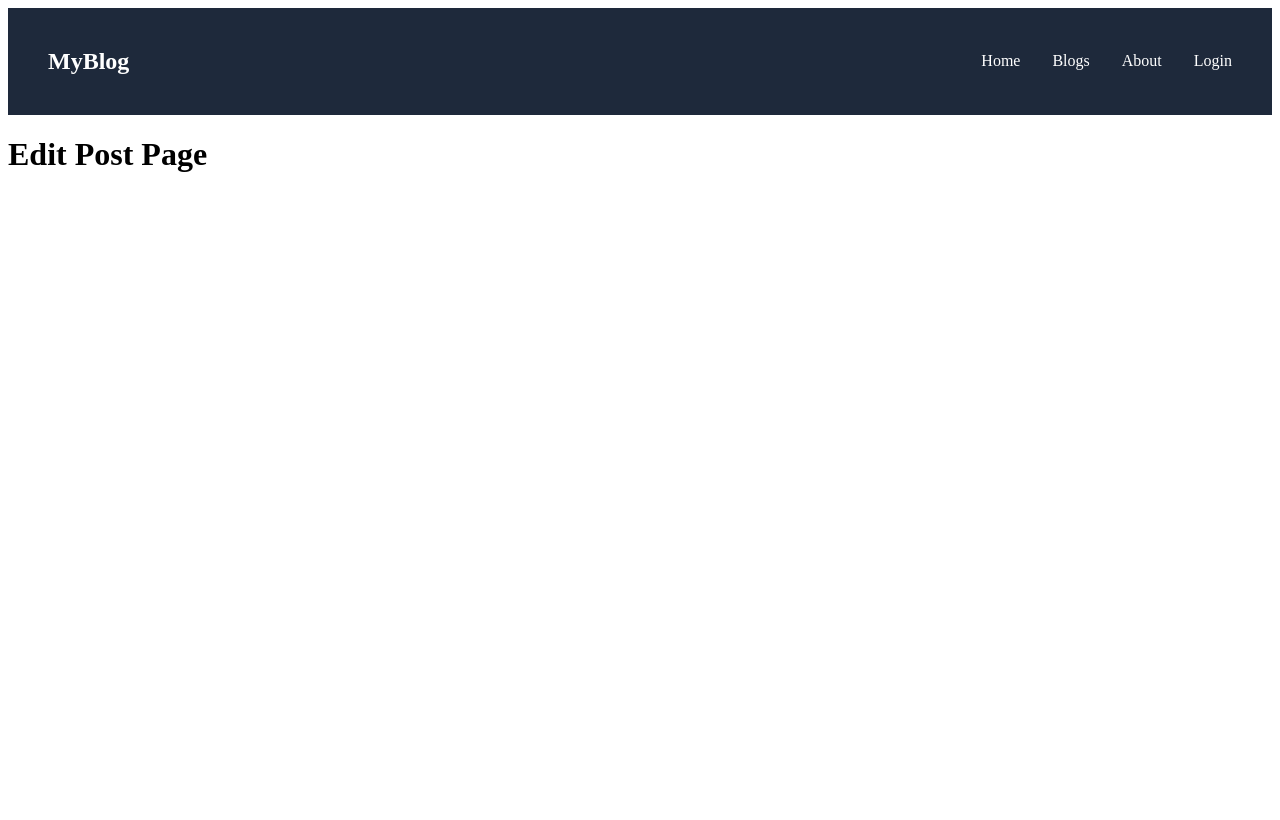
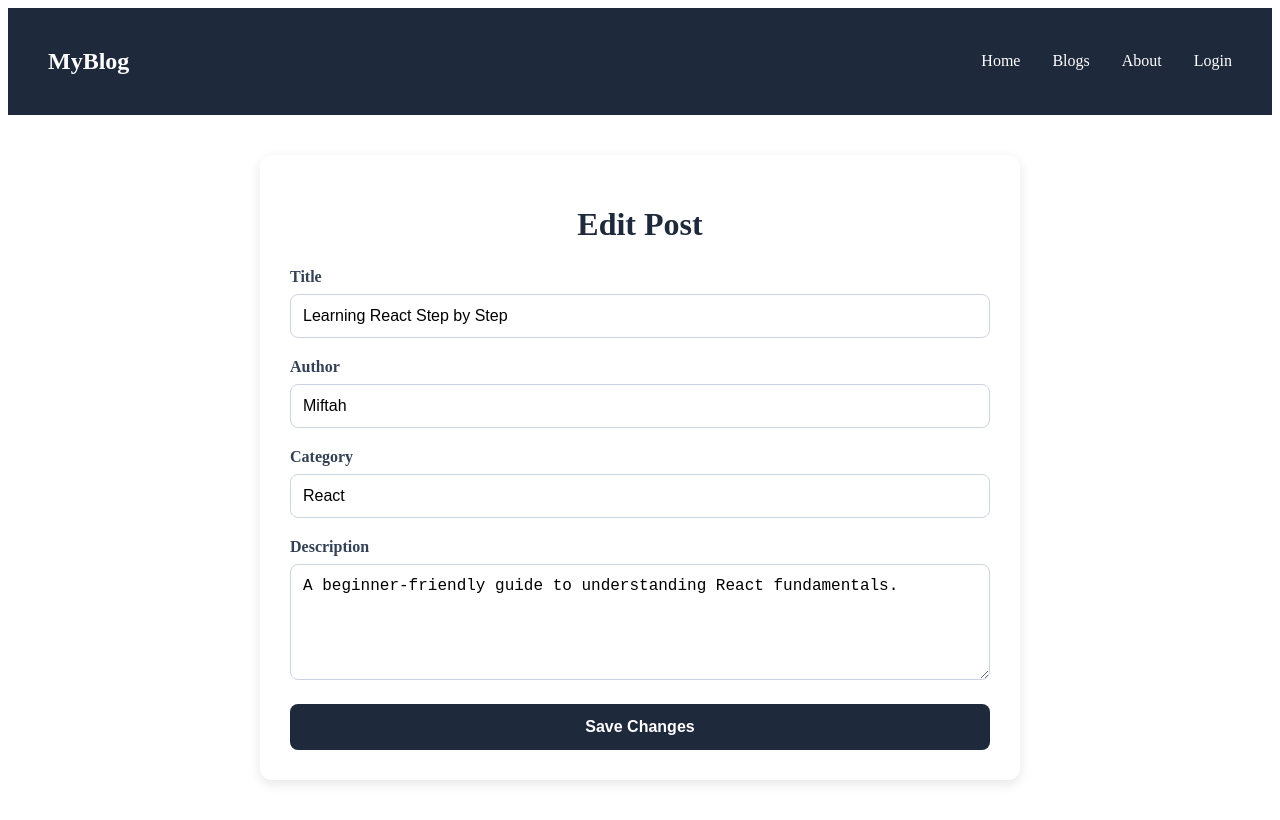
Before and after one commit to ibnumohammed99/react-final-project-blog-app, a React (Vite) app: page /edit-post/1 in a window 1280 px wide. Built offline with nearby package versions, Linux system fonts and the light colour scheme.

Commit message:
Add edit post feature with update functionality

```diff
--- a/src/pages/BlogDetails.jsx
+++ b/src/pages/BlogDetails.jsx
@@ -1,10 +1,17 @@
 import { useParams } from "react-router-dom";
-import posts from "../data/posts";
 
-function BlogDetails() {
+function BlogDetails({ posts }) {
   const { id } = useParams();
 
   const post = posts.find((post) => post.id === Number(id));
+
+  if (!post) {
+    return (
+      <div>
+        <h1>Post not found</h1>
+      </div>
+    );
+  }
 
   return (
     <div>
--- a/src/pages/EditPost.jsx
+++ b/src/pages/EditPost.jsx
@@ -1,7 +1,67 @@
-function EditPost() {
+import { useParams, useNavigate } from "react-router-dom";
+import { useState } from "react";
+import "../styles/EditPost.css";
+
+function EditPost({ posts, setPosts }) {
+  const { id } = useParams();
+  const navigate = useNavigate();
+
+  const post = posts.find((post) => post.id === Number(id));
+
+  const [title, setTitle] = useState(post.title);
+  const [author, setAuthor] = useState(post.author);
+  const [category, setCategory] = useState(post.category);
+  const [description, setDescription] = useState(post.description);
+
+  const handleUpdate = () => {
+    const updatedPost = {
+      ...post,
+      title,
+      author,
+      category,
+      description,
+    };
+
+    setPosts((previousPosts) =>
+      previousPosts.map((item) => (item.id === post.id ? updatedPost : item)),
+    );
+
+    navigate(`/blog/${post.id}`);
+  };
+
   return (
-    <div>
-      <h1>Edit Post Page</h1>
+    <div className="edit-post-container">
+      <h1>Edit Post</h1>
+
+      <label>Title</label>
+      <input
+        type="text"
+        value={title}
+        onChange={(e) => setTitle(e.target.value)}
+      />
+
+      <label>Author</label>
+      <input
+        type="text"
+        value={author}
+        onChange={(e) => setAuthor(e.target.value)}
+      />
+
+      <label>Category</label>
+      <input
+        type="text"
+        value={category}
+        onChange={(e) => setCategory(e.target.value)}
+      />
+
+      <label>Description</label>
+      <textarea
+        rows="5"
+        value={description}
+        onChange={(e) => setDescription(e.target.value)}
+      />
+
+      <button onClick={handleUpdate}>Save Changes</button>
     </div>
   );
 }
--- /dev/null
+++ b/src/styles/EditPost.css
@@ -0,0 +1,48 @@
+.edit-post-container {
+  max-width: 700px;
+  margin: 40px auto;
+  padding: 30px;
+  background-color: white;
+  border-radius: 12px;
+  box-shadow: 0 4px 12px rgba(0, 0, 0, 0.1);
+}
+
+.edit-post-container h1 {
+  text-align: center;
+  margin-bottom: 25px;
+  color: #1e293b;
+}
+
+.edit-post-container label {
+  display: block;
+  margin-bottom: 8px;
+  font-weight: 600;
+  color: #334155;
+}
+
+.edit-post-container input,
+.edit-post-container textarea {
+  width: 100%;
+  padding: 12px;
+  margin-bottom: 20px;
+  border: 1px solid #cbd5e1;
+  border-radius: 8px;
+  font-size: 16px;
+  box-sizing: border-box;
+}
+
+.edit-post-container button {
+  width: 100%;
+  background-color: #1e293b;
+  color: white;
+  border: none;
+  padding: 14px;
+  border-radius: 8px;
+  font-size: 16px;
+  font-weight: 600;
+  cursor: pointer;
+}
+
+.edit-post-container button:hover {
+  background-color: #38bdf8;
+}
```
